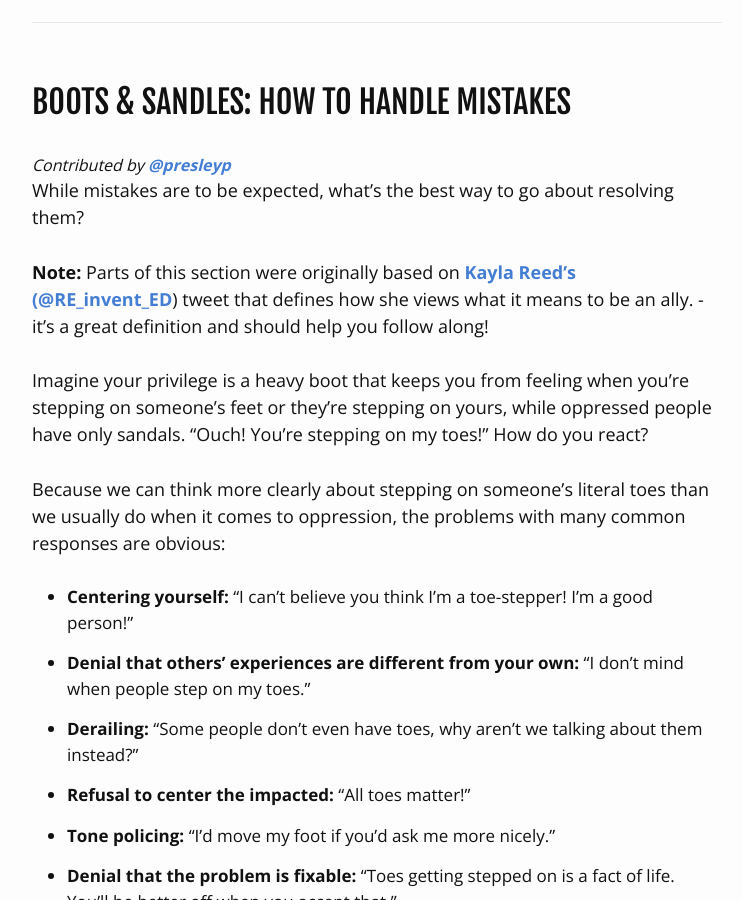
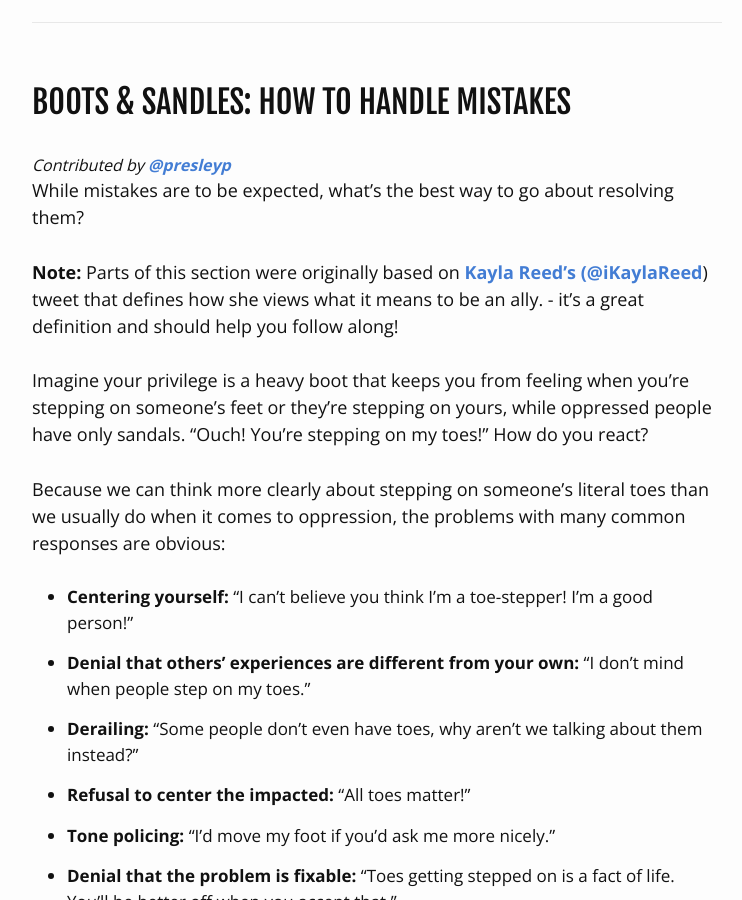
Before and after one commit to almnt/guide-to-allyship, a Jekyll site: the page built from index.html, in a window 1280 px wide and 900 px high, scrolled down 5534 px. Shown: the whole window, without its empty margins (263-1005 px from the left). Built offline with Jekyll 4.4.1, drawn with Linux system fonts in a browser that asks for light colours.

Commit message:
Update index.html
Fixed broken Twitter URL

```diff
--- a/index.html
+++ b/index.html
@@ -111,7 +111,7 @@
 
 
 <p><strong>Note:</strong> Parts of this section were originally based on
-<a href="https://twitter.com/RE_invent_ED/status/742243143030972416" target="_blank">Kayla Reed’s (<a href="https://twitter.com/RE_invent_ED" target="_blank">@RE_invent_ED</a>) tweet that defines how she views what it means to be an ally.</a> -
+<a href="https://twitter.com/iKaylaReed/status/742243143030972416" target="_blank">Kayla Reed’s (<a href="https://twitter.com/iKaylaReed" target="_blank">@iKaylaReed</a>) tweet that defines how she views what it means to be an ally.</a> -
   it’s a great definition and should help you follow along!</p>
 
 <p>Imagine your privilege is a heavy boot that keeps you from feeling when you’re stepping on someone’s feet or they’re stepping on yours, while oppressed people have only sandals. “Ouch! You’re stepping on my toes!” How do you react?</p>
```
